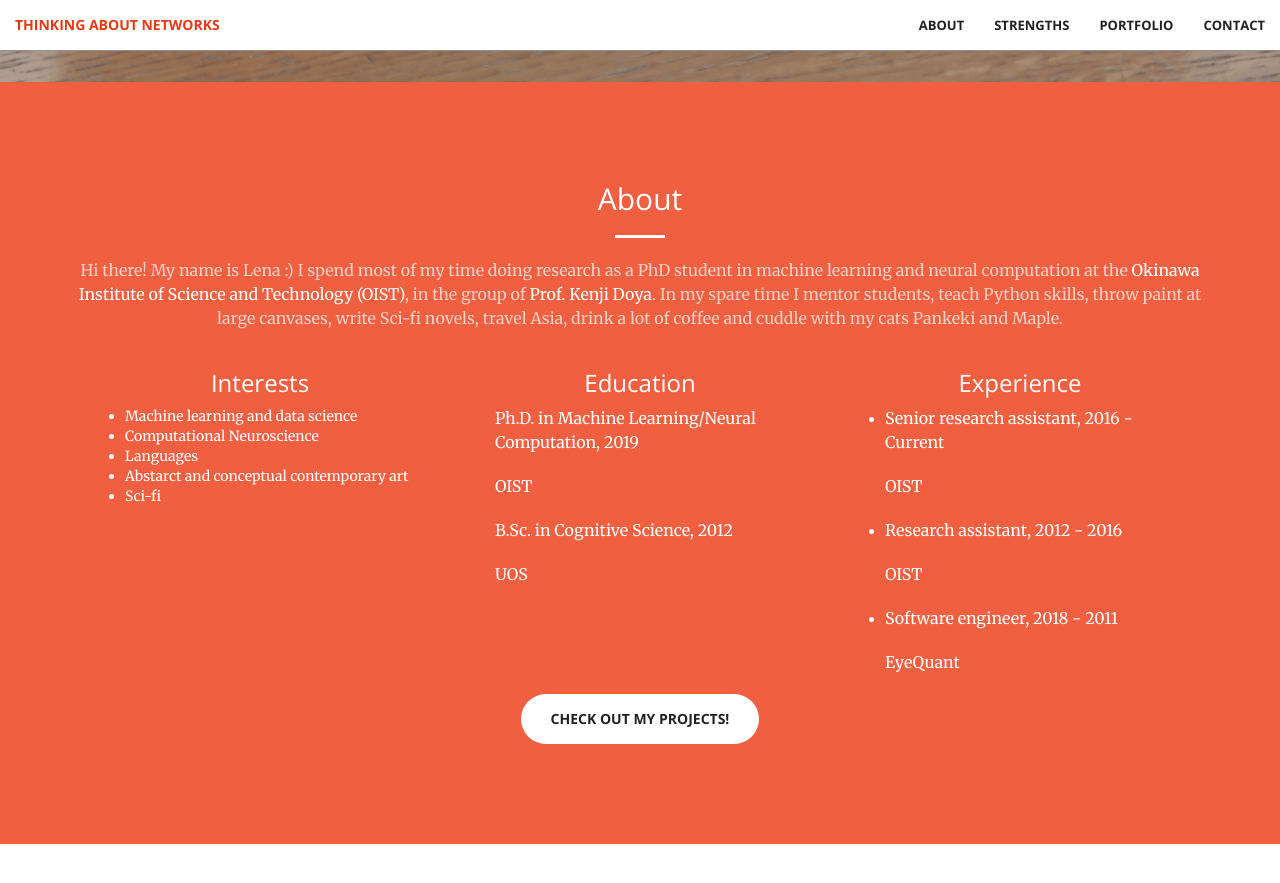
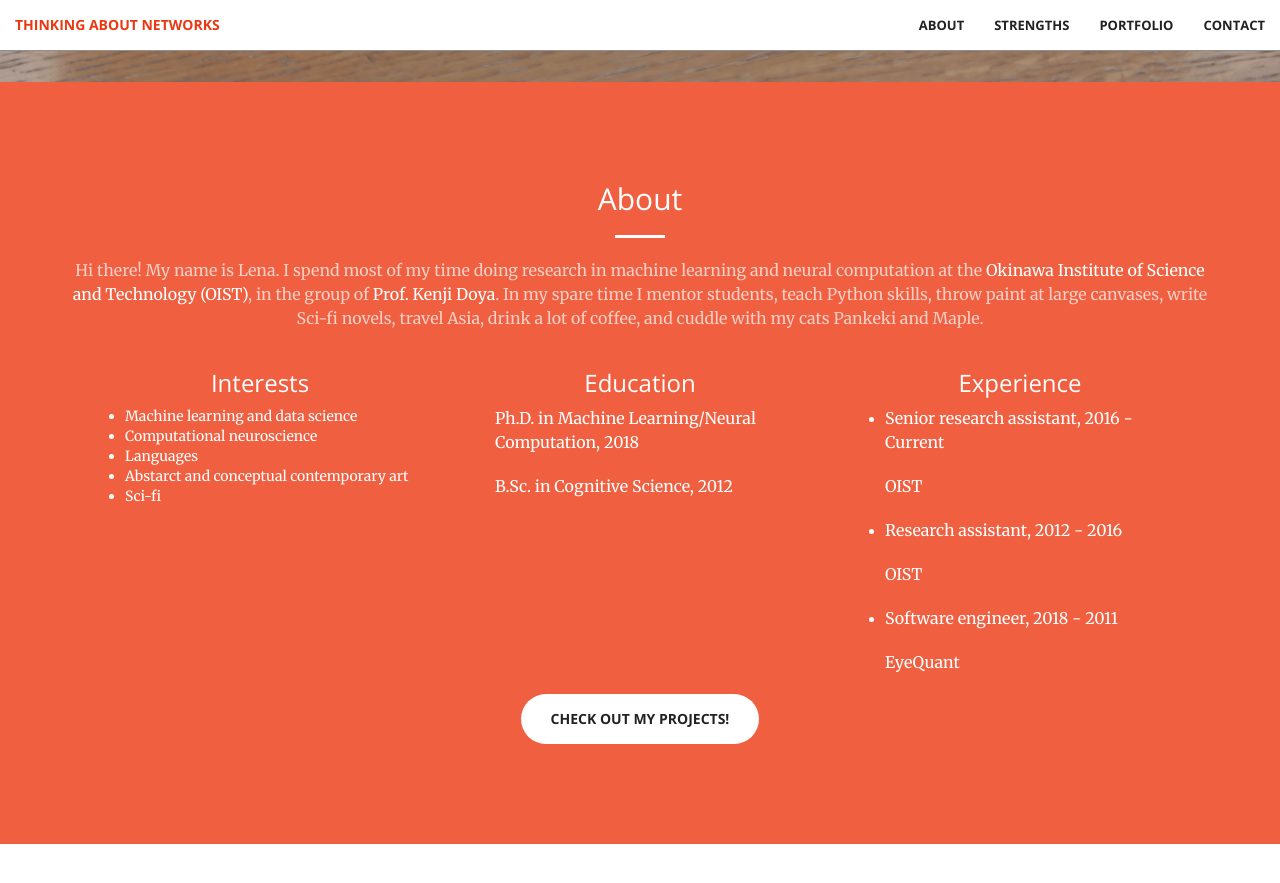
Before and after one commit to jvs--/jvs--.github.io, a Jekyll site: the page built from index.html, in a window 1280 px wide and 900 px high, scrolled down 818 px. Shown: the top 883 px of the window. Built offline with Jekyll 4.4.1, drawn with Linux system fonts in a browser that asks for light colours.

Commit message:
Fixed text

```diff
--- a/_includes/call-to-action.html
+++ b/_includes/call-to-action.html
@@ -4,9 +4,9 @@
             <div class="col-lg-12 text-center">
                 <h2 class="section-heading">About</h2>
                 <hr class="light">
-                <p class="text-faded">Hi there! My name is Lena :) I spend most of my time doing research as a PhD student in machine learning and neural computation at the <a href="http://www.oist.jp/" style="color:white">Okinawa Institute of Science and Technology (OIST)</a>, in the group of <a href="https://groups.oist.jp/ncu" style="color:white">Prof. Kenji Doya</a>.
+                <p class="text-faded">Hi there! My name is Lena. I spend most of my time doing research in machine learning and neural computation at the <a href="http://www.oist.jp/" style="color:white">Okinawa Institute of Science and Technology (OIST)</a>, in the group of <a href="https://groups.oist.jp/ncu" style="color:white">Prof. Kenji Doya</a>.
 
-                In my spare time I mentor students, teach Python skills, throw paint at large canvases, write Sci-fi novels, travel Asia, drink a lot of coffee and cuddle with my cats Pankeki and Maple. </p>
+                In my spare time I mentor students, teach Python skills, throw paint at large canvases, write Sci-fi novels, travel Asia, drink a lot of coffee, and cuddle with my cats Pankeki and Maple. </p>
 
 
       <div class="col-sm-4" >
@@ -19,7 +19,7 @@
 
                   <li>Machine learning and data science</li>
 
-                  <li>Computational Neuroscience</li>
+                  <li>Computational neuroscience</li>
 
                   <li>Languages</li>
 
@@ -43,15 +43,15 @@
 
           <li>
             <div class="description">
-              <p class="course">Ph.D. in Machine Learning/Neural Computation, 2019</p>
-              <p class="institution">OIST</p>
+              <p class="course">Ph.D. in Machine Learning/Neural Computation, 2018</p>
+
             </div>
           </li>
 
           <li>
             <div class="description">
               <p class="course">B.Sc. in Cognitive Science, 2012</p>
-              <p class="institution">UOS</p>
+
             </div>
           </li>
         </div>
```
